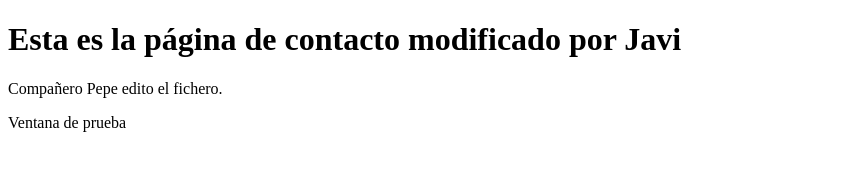
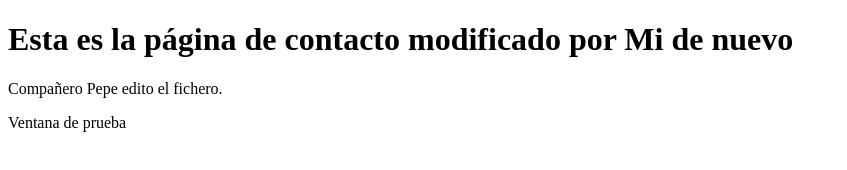
Before and after one commit to jmartinifp/proyectodeprueba, a plain HTML site: page contacto.html in a window 1280 px wide. Shown: the whole page, without its empty margins (0-847 px from the left). Drawn offline with Linux system fonts and the light colour scheme.

Commit message:
Modifico contacto.html

```diff
--- a/contacto.html
+++ b/contacto.html
@@ -6,7 +6,7 @@
     <title>Pagina de contacto</title>
 </head>
 <body>
-    <h1>Esta es la página de contacto modificado por Javi</h1>
+    <h1>Esta es la página de contacto modificado por Mi de nuevo</h1>
 
     <p>Compañero Pepe edito el fichero.</p>
 
```
